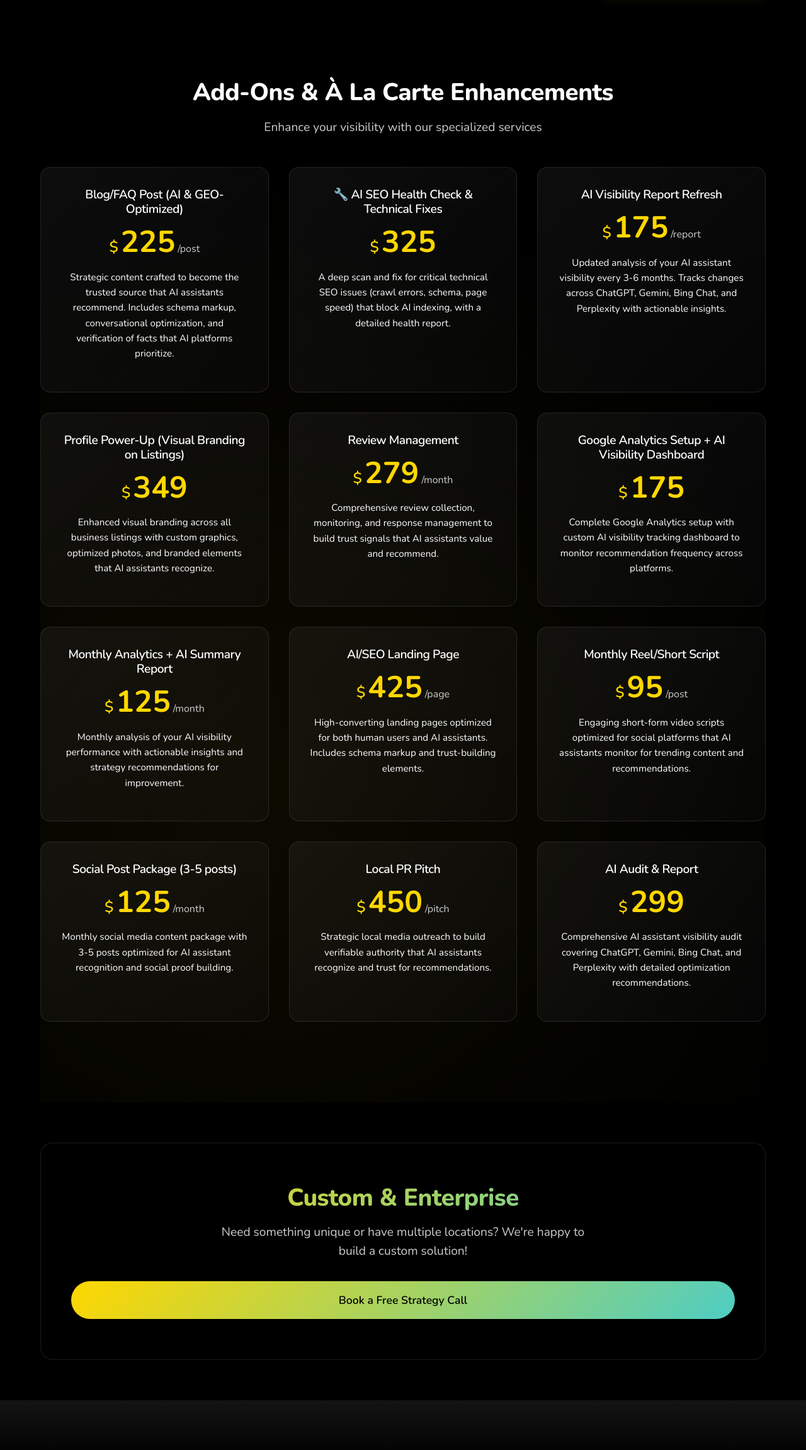
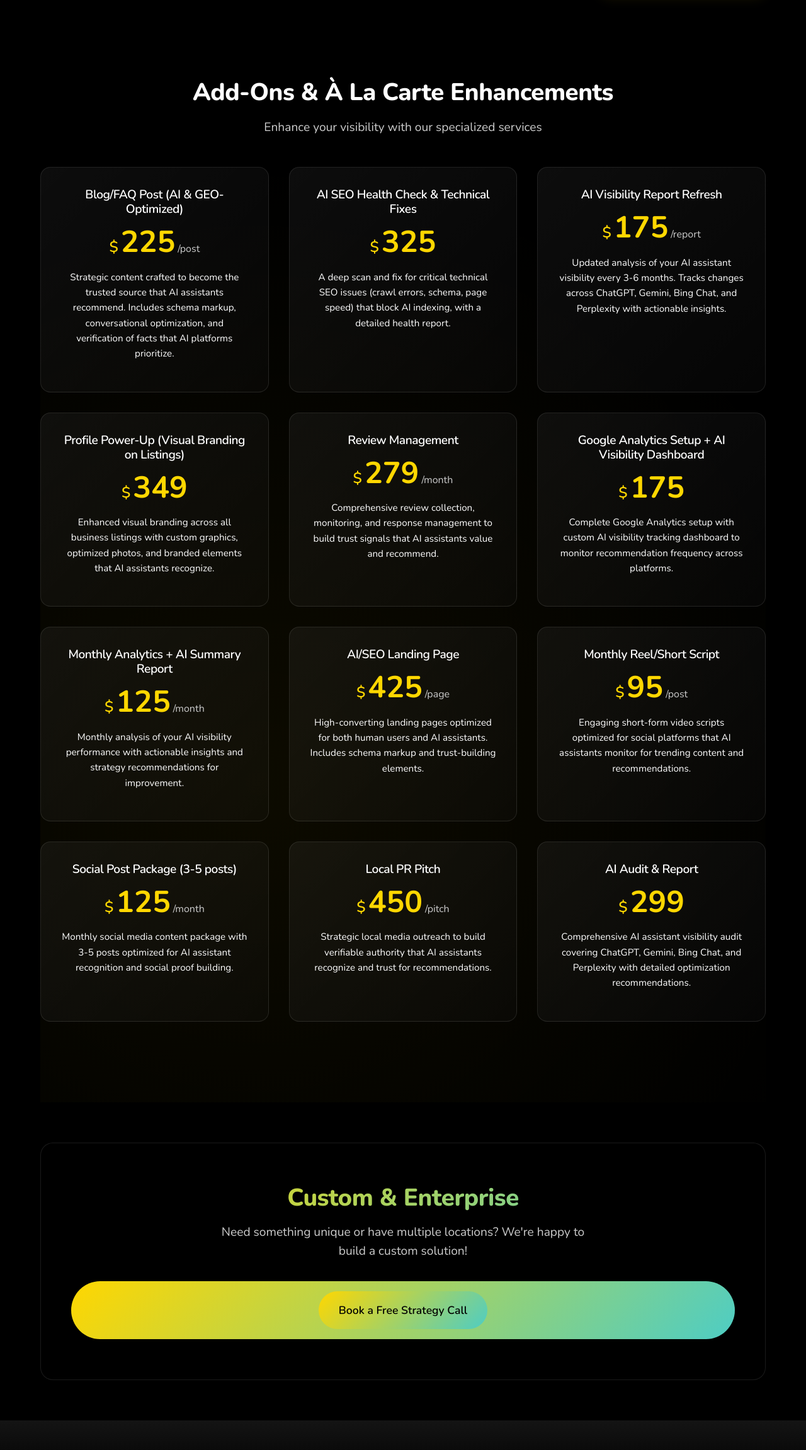
Before and after one commit to KJGuce/dueseasondigital.github.io, a React (Vite) app in the folder react-site/: page /services in a window 1280 px wide. Shown: the part 2179-4481 px from the top of the page at 63% size. Built offline with nearby package versions, Linux system fonts and the light colour scheme.

Commit message:
Remove emoji from AI SEO Health Check add-on and update strategy call button to Calendly on Services page

```diff
--- a/react-site/src/pages/ServicesPage.tsx
+++ b/react-site/src/pages/ServicesPage.tsx
@@ -155,7 +155,7 @@ const ServicesPage = () => {
       clientType: "All packages",
     },
     {
-      name: "🔧 AI SEO Health Check & Technical Fixes",
+      name: "AI SEO Health Check & Technical Fixes",
       price: "325",
       period: "one-time",
       description:
@@ -368,7 +368,14 @@ const ServicesPage = () => {
             build a custom solution!
           </p>
           <Link to="/contact" className={styles.ctaButton}>
-            Book a Free Strategy Call
+            <a
+              href="https://calendly.com/kristenjoy-dueseasondigital/30min"
+              target="_blank"
+              rel="noopener noreferrer"
+              className={styles.ctaButton}
+            >
+              Book a Free Strategy Call
+            </a>
           </Link>
         </motion.div>
       </div>
```
